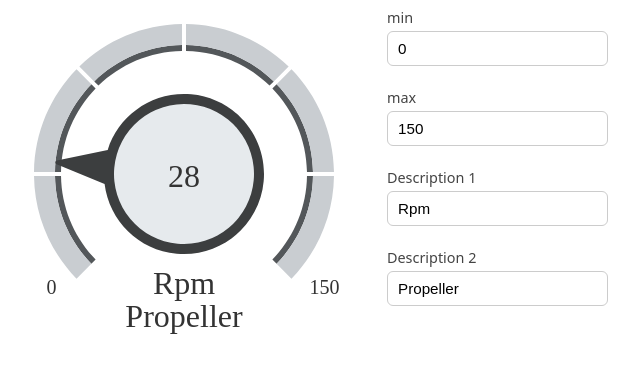
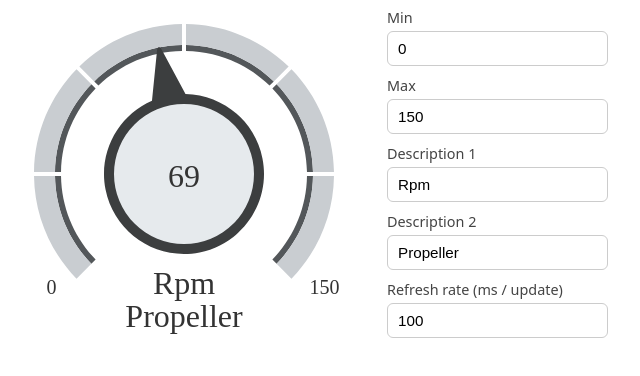
Before and after one commit to hasoit/Gauge, a React (Vite) app: page / in a window 1280 px wide. Shown: the top 376 px of the page, without its empty margins (19-659 px from the left). Built offline with nearby package versions, Linux system fonts and the light colour scheme.

Commit message:
general refactoring and improvements

```diff
--- a/src/App.tsx
+++ b/src/App.tsx
@@ -5,17 +5,19 @@ import { Col, Row } from "./components/Containers";
 import { RPMDisplay } from "./api/MockData";
 import { NumberInput } from "./components/NumberInput";
 import { TextInput } from "./components/TextInput";
+import { fixNaN } from "./util";
 
 export default function App() {
   const [max, setMax] = useState(150);
   const [min, setMin] = useState(0);
+  const [refreshRateMS, setRefreshRateMS] = useState(100);
   const [description1, setDescription1] = useState("Rpm");
   const [description2, setDescription2] = useState("Propeller");
 
   return (
     <Row>
       <Gauge
-        value={RPMDisplay(min, max) ?? 0}
+        value={RPMDisplay(fixNaN(min), fixNaN(max), refreshRateMS)}
         min={min}
         max={max}
         description1={description1}
@@ -24,17 +26,17 @@ export default function App() {
 
       <Col>
         <NumberInput
-          label="min"
+          label="Min"
           value={min}
           onChange={(e) => setMin(Number.parseInt(e.target.value))}
           validate={(v) => v >= 0 && v.toString().length < 8}
         />
 
         <NumberInput
-          label="max"
+          label="Max"
           value={max}
           onChange={(e) => setMax(Number.parseInt(e.target.value))}
-          validate={(v) => v > 0  && v.toString().length < 8}
+          validate={(v) => v > 0 && v.toString().length < 8}
         />
 
         <TextInput
@@ -50,6 +52,13 @@ export default function App() {
           onChange={(e) => setDescription2(e.target.value)}
           validate={(v) => v.length < 32}
         />
+
+        <NumberInput
+          label="Refresh rate (ms / update)"
+          value={refreshRateMS}
+          onChange={(e) => setRefreshRateMS(Number.parseInt(e.target.value))}
+          validate={(v) => v > 0 && v.toString().length < 8}
+        />
       </Col>
     </Row>
   );
--- a/src/api/MockData.tsx
+++ b/src/api/MockData.tsx
@@ -1,12 +1,12 @@
 import { useQuery } from "@tanstack/react-query";
 import { fetchRPM } from "./rpm";
 
-export const RPMDisplay = (min: number, max: number): number | undefined => {
+export const RPMDisplay = (min: number, max: number, refreshRateMS: number = 100): number => {
   const { data } = useQuery<number>({
     queryKey: ["rpm"],
     queryFn: () => fetchRPM(min, max),
-    refetchInterval: 1000
+    refetchInterval: refreshRateMS
   });
 
-  return data;
+  return data ?? 0;
 };
--- a/src/api/rpm.ts
+++ b/src/api/rpm.ts
@@ -1,17 +1,14 @@
+import { clamp, randomInt } from "../util";
+
 let currentRPM = 64;
-
-const randomInt = (min: number, max: number) =>
-  Math.floor(min + (max - min) * Math.random());
 
 export const fetchRPM = async (min: number, max: number): Promise<number> => {
   return new Promise((resolve) => {
     setTimeout(() => {
       if (currentRPM > max) currentRPM = max;
-      const changeAmount = Math.ceil((max - min) / 4);
+      const changeAmount = Math.max(1, Math.ceil((max - min) / 4));
       const change = randomInt(-changeAmount, changeAmount);
-      const newrpm = currentRPM + change;
-      if (newrpm >= min && newrpm <= max)
-        currentRPM = Math.max(0, currentRPM + change);
+      currentRPM = clamp(currentRPM + change, min, max);
       resolve(currentRPM);
     }, 300);
   });
--- a/src/components/Gauge.tsx
+++ b/src/components/Gauge.tsx
@@ -1,3 +1,4 @@
+import { clamp, fixNaN } from "../util";
 import { Dial } from "./Dial";
 import { Ring } from "./Ring";
 import { Text } from "./Text";
@@ -17,20 +18,19 @@ export const Gauge = ({
   description1,
   description2
 }: GaugeProps) => {
-  min = isNaN(min) ? 0 : min;
-  max = isNaN(max) ? 1 : max;
+  const MAX_ANGLE = 269;
+
+  min = fixNaN(min);
+  max = fixNaN(max);
 
   if (value > max) value = max;
 
-  const maxAngle = 269;
-  const angle = (value / max) * maxAngle;
+  const angle = clamp(((value - min) / (max - min)) * MAX_ANGLE, 0, MAX_ANGLE);
 
   return (
     <svg width="390" height="332" viewBox="0 0 390 332" fill="black">
       <Ring />
-
       <Dial angle={angle} />
-
       <Text content={value} x={50} y={54} fontSize={32} />
       <Text content={min} x={16} y={86} fontSize={20} />
       <Text content={max} x={86} y={86} fontSize={20} />
--- a/src/components/Input.css
+++ b/src/components/Input.css
@@ -1,7 +1,7 @@
 .input-group {
   display: flex;
   flex-direction: column;
-  margin-bottom: 14px;
+  margin-bottom: 2px;
   font-family: system-ui, sans-serif;
 }
 
--- a/src/components/NumberInput.tsx
+++ b/src/components/NumberInput.tsx
@@ -23,7 +23,7 @@ export const NumberInput = ({
   const handleChange: ChangeEventHandler<HTMLInputElement> = (e) => {
     if (e.target.value === "") onChange(e);
     const newValue = Number.parseInt(e.target.value);
-    if ( !validate(newValue)) return;
+    if (!validate(newValue)) return;
     onChange(e);
   };
 
--- /dev/null
+++ b/src/util.ts
@@ -0,0 +1,7 @@
+export const fixNaN = (val: number) => (isNaN(val) ? 0 : val);
+
+export const randomInt = (min: number, max: number) =>
+  Math.floor(min + (max - min) * Math.random());
+
+export const clamp = (value: number, min: number, max: number) =>
+  Math.min(Math.max(value, min), max);
```
